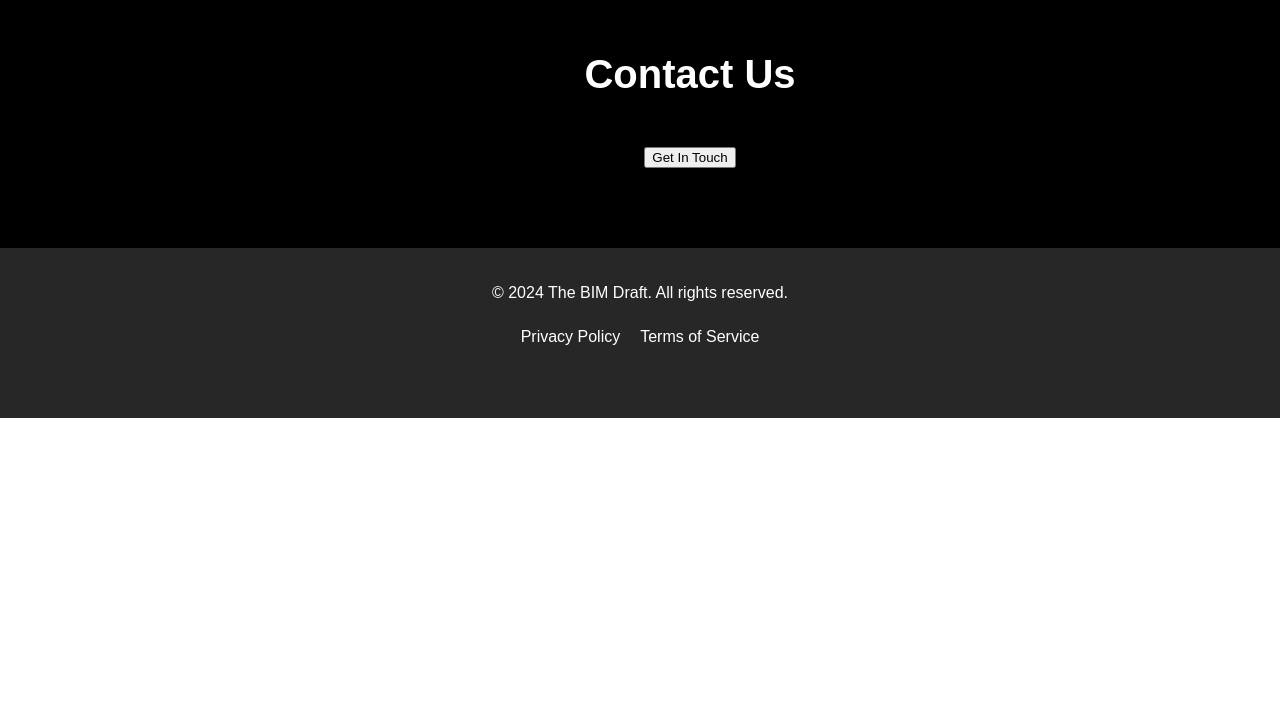
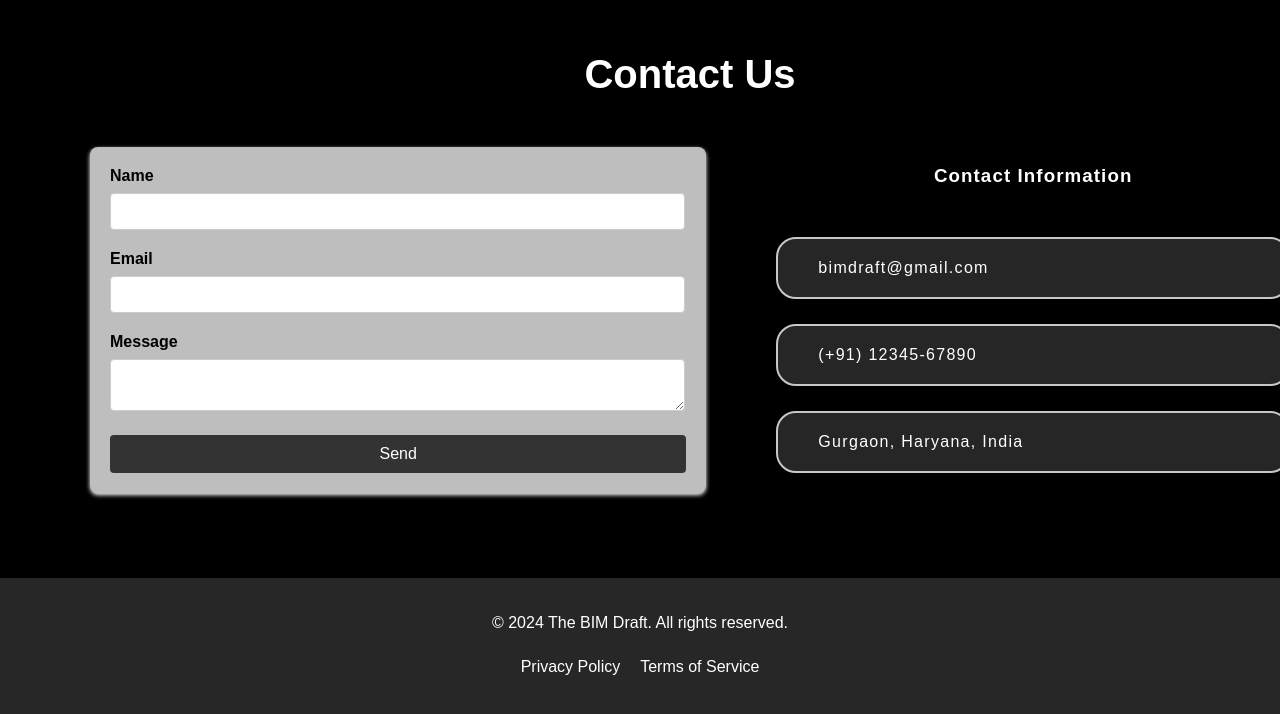
Before and after one commit to Rahul-Khawse/bim-draft, a React (Create React App) app: page / in a window 1280 px wide. Shown: the part 4166-4880 px from the top of the page. Before the commit the page ends 4584 px from the top, so only its background shows below. Built offline with nearby package versions, Linux system fonts and the light colour scheme.

Commit message:
favicon added

```diff
--- a/src/App.js
+++ b/src/App.js
@@ -93,13 +93,7 @@
         </div>
       </Element>
 
-      <Element name="contact" className="section contact-section">
-        <h2>Contact Us</h2>
-        <button>Get In Touch</button>
-      </Element>
-
-
-      {/* <ContactUs /> */}
+      <ContactUs />
       <Footer />
     </div>
   );
```
